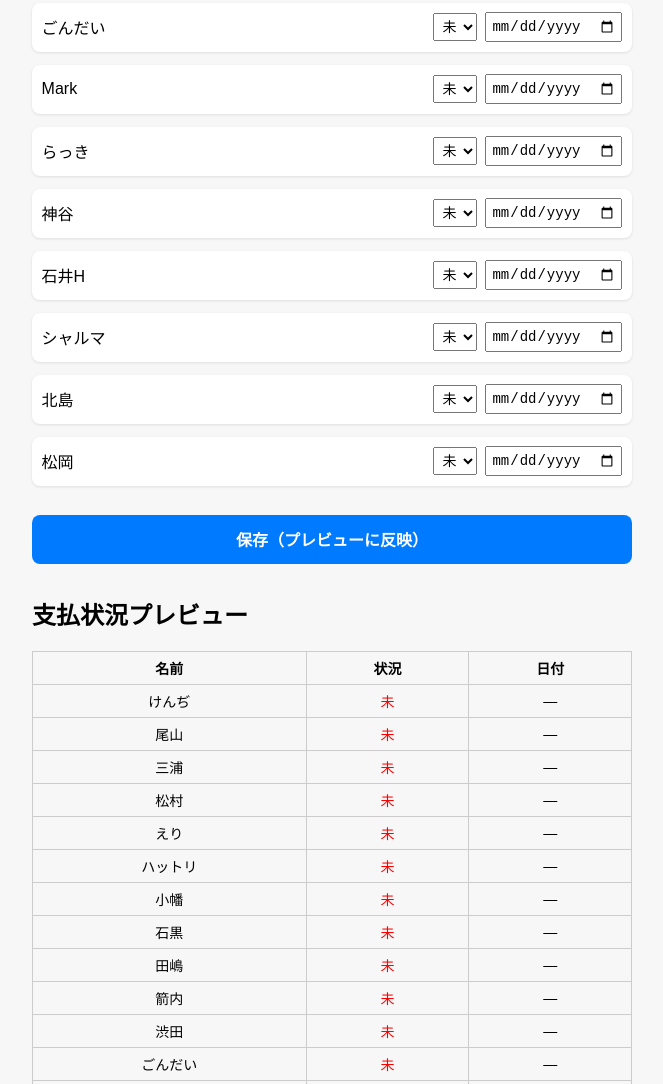
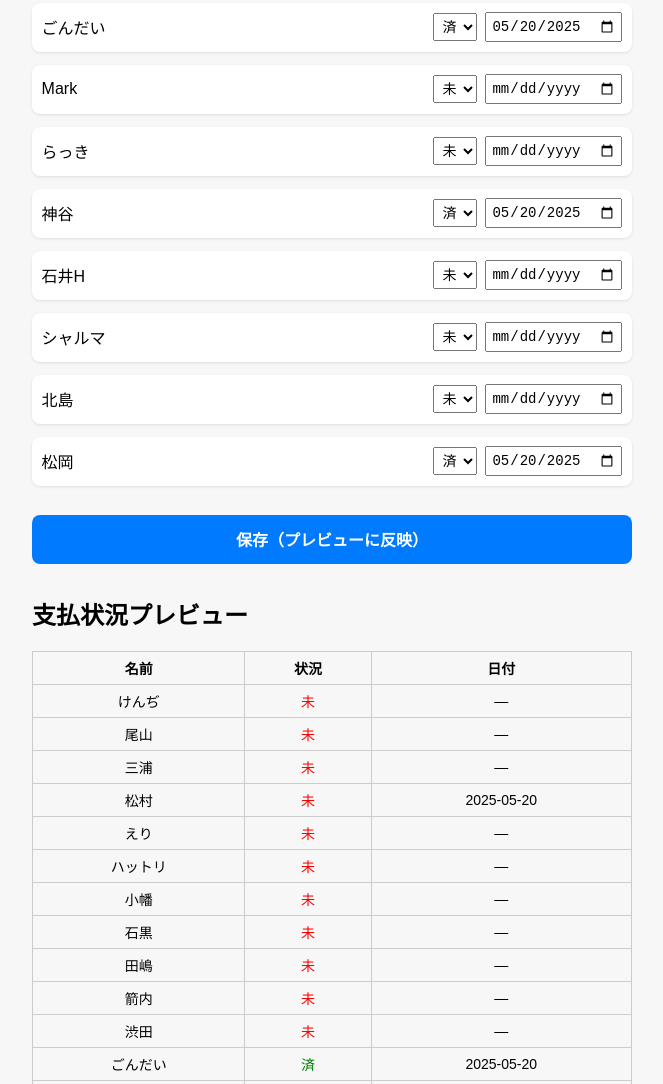
Before and after one commit to dicek-eth/payment-status-20240524, a plain HTML site: page admin.html in a window 1280 px wide. Shown: the part 752-1836 px from the top of the page, without its empty margins (308-971 px from the left). Drawn offline with Linux system fonts and the light colour scheme.

Commit message:
update admin page

```diff
--- a/admin.html
+++ b/admin.html
@@ -98,22 +98,8 @@
 </div>
 
 <script>
-const participants = [
-  "けんぢ", "尾山", "三浦", "松村", "えり", "ハットリ", "小幡", "石黒", "田嶋",
-  "箭内", "渋田", "ごんだい", "Mark", "らっき", "神谷", "石井H", "シャルマ", "北島", "松岡"
-];
-
 const formArea = document.getElementById("form-area");
 const previewBody = document.getElementById("preview-body");
-
-function loadData() {
-  const saved = localStorage.getItem("paymentData");
-  return saved ? JSON.parse(saved) : participants.map(name => ({ name, status: "未", date: "" }));
-}
-
-function saveData(data) {
-  localStorage.setItem("paymentData", JSON.stringify(data));
-}
 
 function renderForm(data) {
   formArea.innerHTML = "";
@@ -131,7 +117,7 @@ function renderForm(data) {
 
     const date = document.createElement("input");
     date.type = "date";
-    date.value = person.date;
+    date.value = person.date || "";
     date.dataset.index = index;
 
     row.appendChild(label);
@@ -154,9 +140,15 @@ function renderPreview(data) {
   });
 }
 
-const data = loadData();
-renderForm(data);
-renderPreview(data);
+let data = [];
+
+fetch('data.json')
+  .then(res => res.json())
+  .then(json => {
+    data = json;
+    renderForm(data);
+    renderPreview(data);
+  });
 
 document.getElementById("save-btn").addEventListener("click", () => {
   const selects = document.querySelectorAll("select");
@@ -170,10 +162,6 @@ document.getElementById("save-btn").addEventListener("click", () => {
     data[input.dataset.index].date = input.value;
   });
 
-  saveData(data);
   renderPreview(data);
 });
 </script>
-
-</body>
-</html>
```
